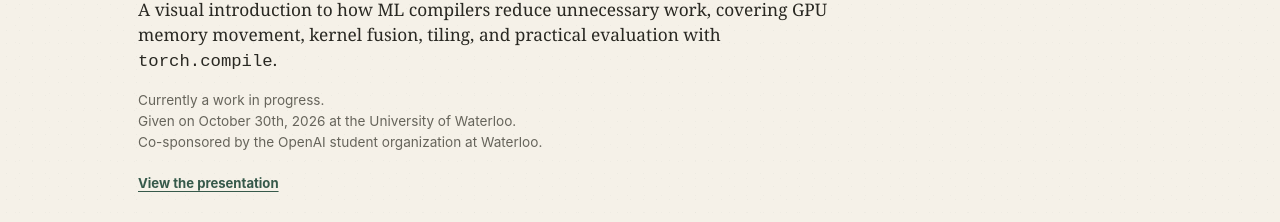
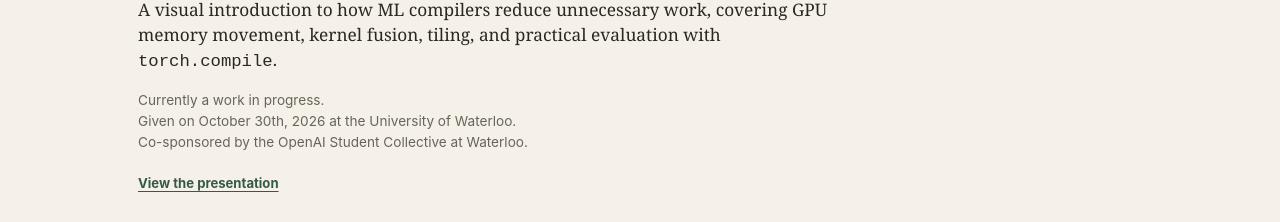
Before and after one commit to alonso130r/portfolio, a Next.js app: page / in a window 1280 px wide. Shown: the part 3239-3461 px from the top of the page. Built offline with nearby package versions, Linux system fonts and the light colour scheme; no server answers.

Commit message:
fix: update talk sponsor name

```diff
--- a/src/app/page.tsx
+++ b/src/app/page.tsx
@@ -42,7 +42,7 @@ export default function HomePage() {
               <div className="talk-details">
                 <p>Currently a work in progress.</p>
                 <p>Given on October 30th, 2026 at the University of Waterloo.</p>
-                <p>Co-sponsored by the OpenAI student organization at Waterloo.</p>
+                <p>Co-sponsored by the OpenAI Student Collective at Waterloo.</p>
               </div>
               <div className="project-links"><a href="https://openai-workshop-bice.vercel.app/">View the presentation</a></div>
             </div>
```
